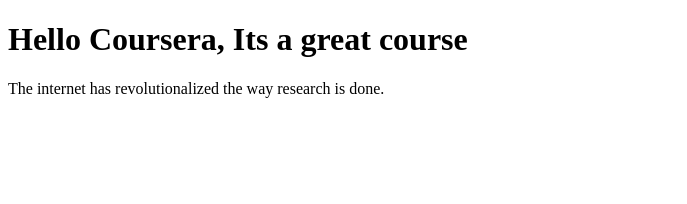
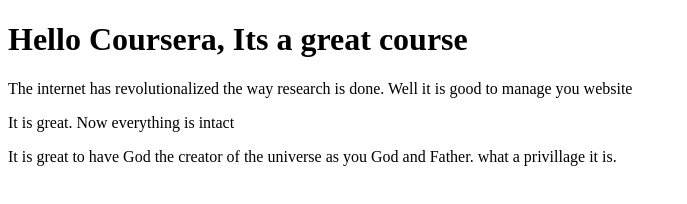
Before and after one commit to Bern2021/Coursera-test, a plain HTML site: page site/index.html in a window 1280 px wide. Shown: the whole page, without its empty margins (0-687 px from the left). Drawn offline with Linux system fonts and the light colour scheme.

Commit message:
Practice makes perfect

```diff
--- a/site/index.html
+++ b/site/index.html
@@ -5,6 +5,8 @@
 </head>
 <body>
 <h1>Hello Coursera, Its a great course</h1>
-<p>The internet has revolutionalized the way research is done.</p>
+<p>The internet has revolutionalized the way research is done. Well it is good to manage you website</p>
+<p> It is great. Now everything is intact </p>
+<p>It is great to have God the creator of the universe as you God and Father. what a privillage it is.</p>
 </body>
 </html>
```
